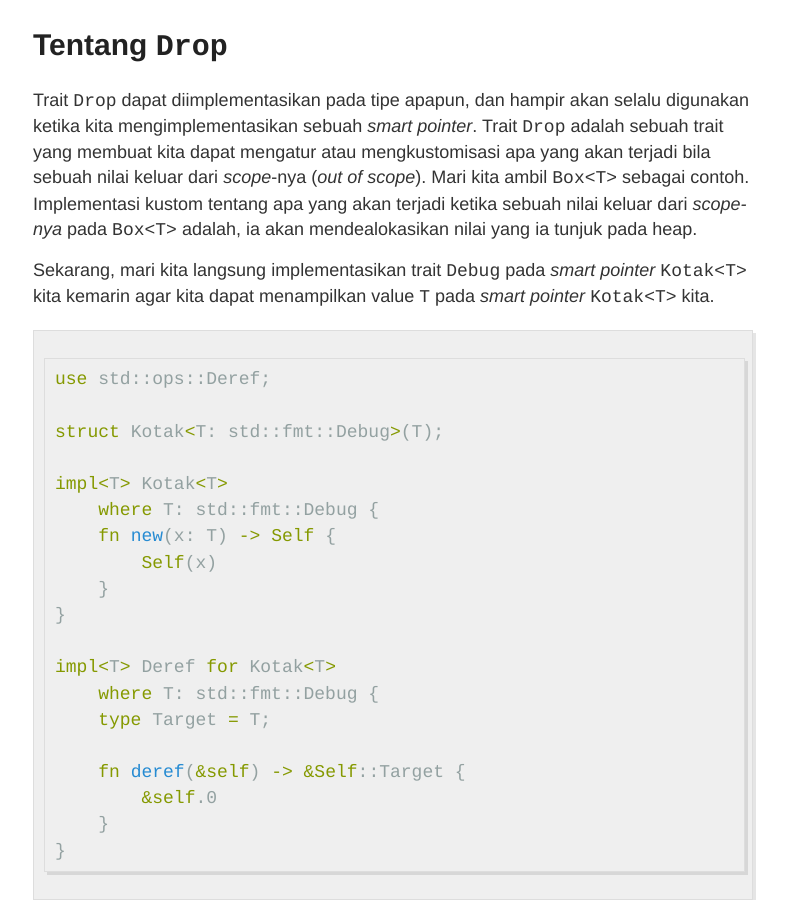
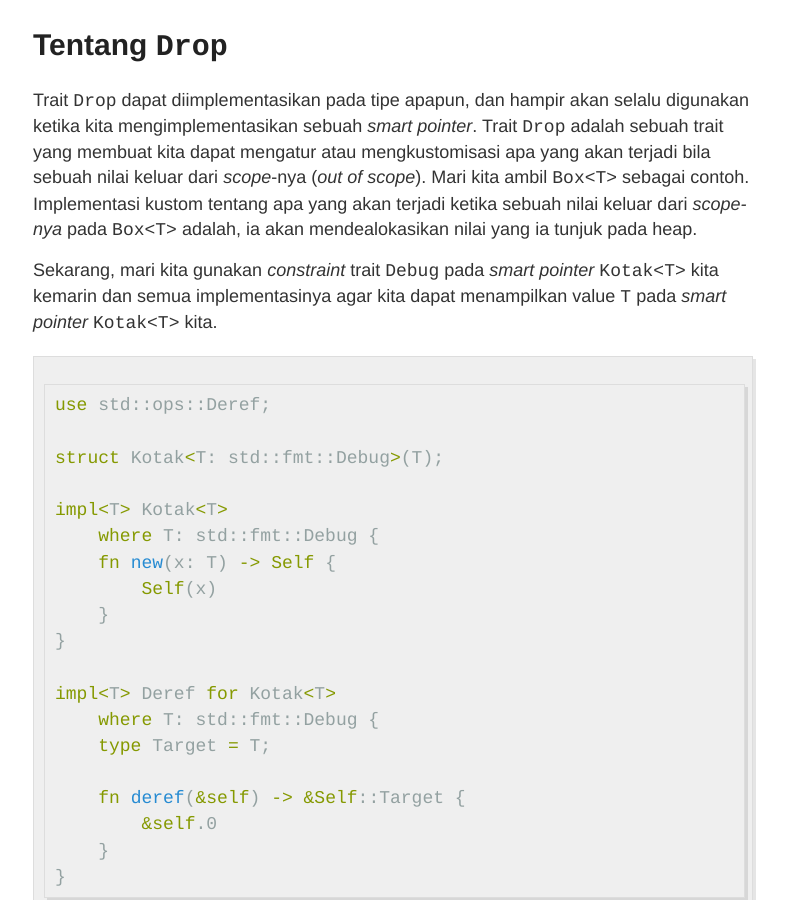
Before and after one commit to mochidaz/mochidaz.github.io, a Jekyll site: the page built from _posts/2022-2-21-Bahasa-Rust-Smart-Pointers-Trait-Drop.md, in a window 1280 px wide and 900 px high, scrolled down 794 px. Shown: the whole window, without its empty margins (247-1034 px from the left). Built offline with Jekyll 4.4.1, drawn with Linux system fonts in a browser that asks for light colours.

Commit message:
Add drop

````diff
--- a/_posts/2022-2-21-Bahasa-Rust-Smart-Pointers-Trait-Drop.md
+++ b/_posts/2022-2-21-Bahasa-Rust-Smart-Pointers-Trait-Drop.md
@@ -16,7 +16,7 @@ Seperti yang telah kita ketahui, _smart pointer_ adalah sebuah tipe yang mengimp
 
 Trait `Drop` dapat diimplementasikan pada tipe apapun, dan hampir akan selalu digunakan ketika kita mengimplementasikan sebuah _smart pointer_. Trait `Drop` adalah sebuah trait yang membuat kita dapat mengatur atau mengkustomisasi apa yang akan terjadi bila sebuah nilai keluar dari _scope_-nya (_out of scope_). Mari kita ambil `Box<T>` sebagai contoh. Implementasi kustom tentang apa yang akan terjadi ketika sebuah nilai keluar dari _scope-nya_ pada `Box<T>` adalah, ia akan mendealokasikan nilai yang ia tunjuk pada heap.
 
-Sekarang, mari kita langsung implementasikan trait `Debug` pada _smart pointer_ `Kotak<T>` kita kemarin agar kita dapat menampilkan value `T` pada _smart pointer_ `Kotak<T>` kita.
+Sekarang, mari kita gunakan _constraint_ trait `Debug` pada _smart pointer_ `Kotak<T>` kita kemarin dan semua implementasinya agar kita dapat menampilkan value `T` pada _smart pointer_ `Kotak<T>` kita.
 
 ```rust
 use std::ops::Deref;
````
